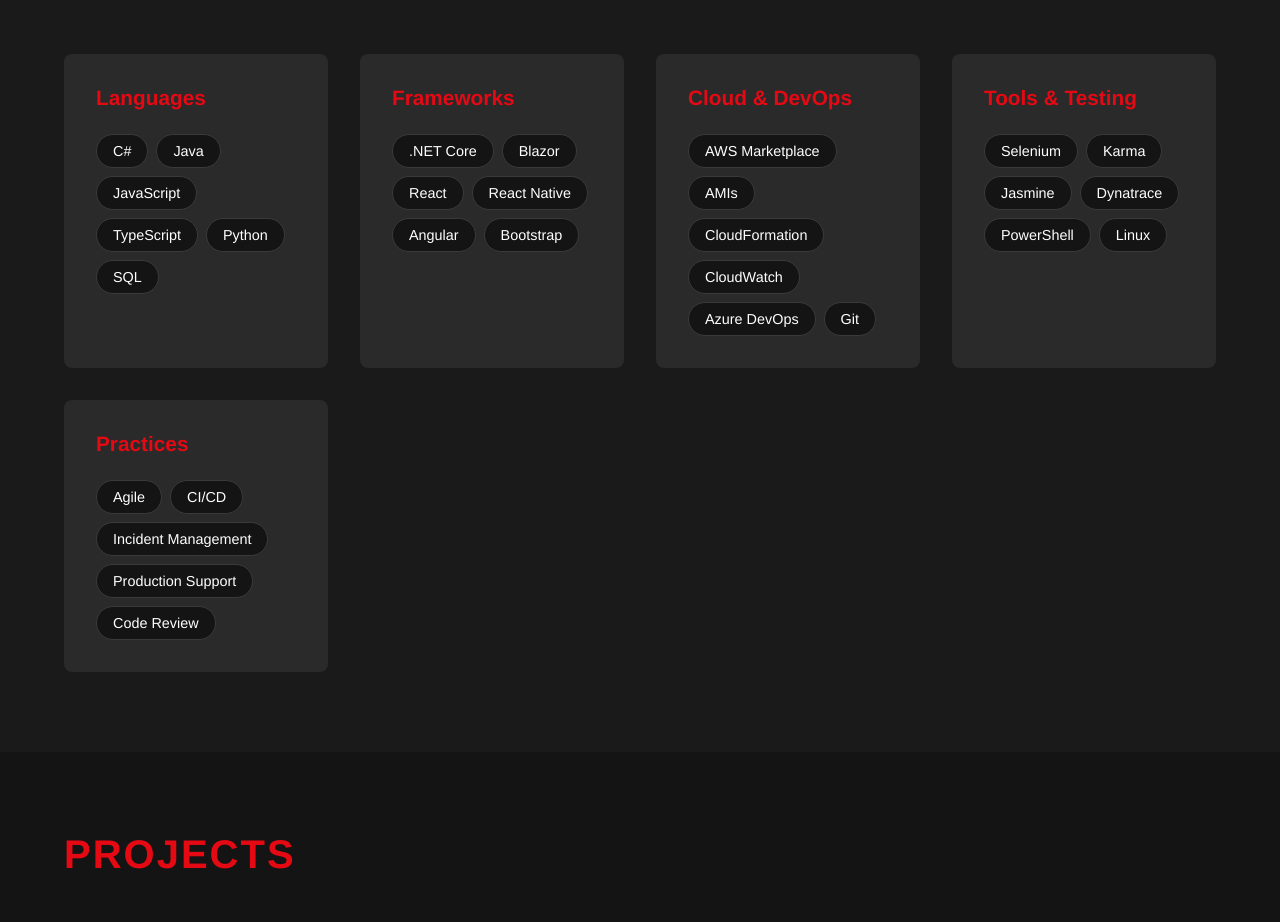
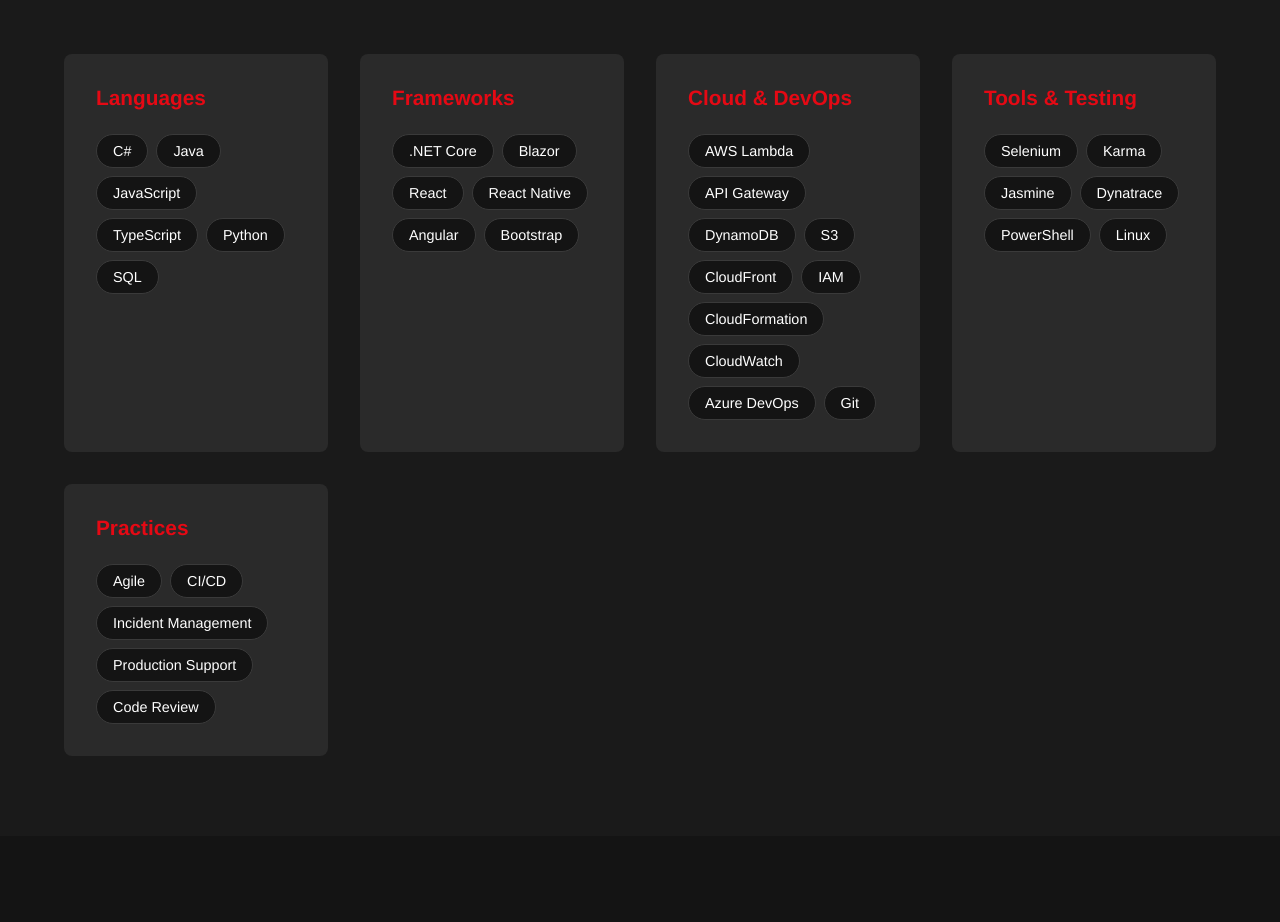
Before and after one commit to Siyanda-Khanyile/KhanyileResume, a React (Create React App) app: page / in a window 1280 px wide. Shown: the part 3181-4103 px from the top of the page. Built offline with nearby package versions, Linux system fonts and the light colour scheme; no server answers.

Commit message:
Update skills with portfolio project technologies

```diff
--- a/src/components/Skills.jsx
+++ b/src/components/Skills.jsx
@@ -12,7 +12,7 @@
     },
     {
       category: "Cloud & DevOps",
-      skills: ["AWS Marketplace", "AMIs", "CloudFormation", "CloudWatch", "Azure DevOps", "Git"]
+      skills: ["AWS Lambda", "API Gateway", "DynamoDB", "S3", "CloudFront", "IAM", "CloudFormation", "CloudWatch", "Azure DevOps", "Git"]
     },
     {
       category: "Tools & Testing",
```
